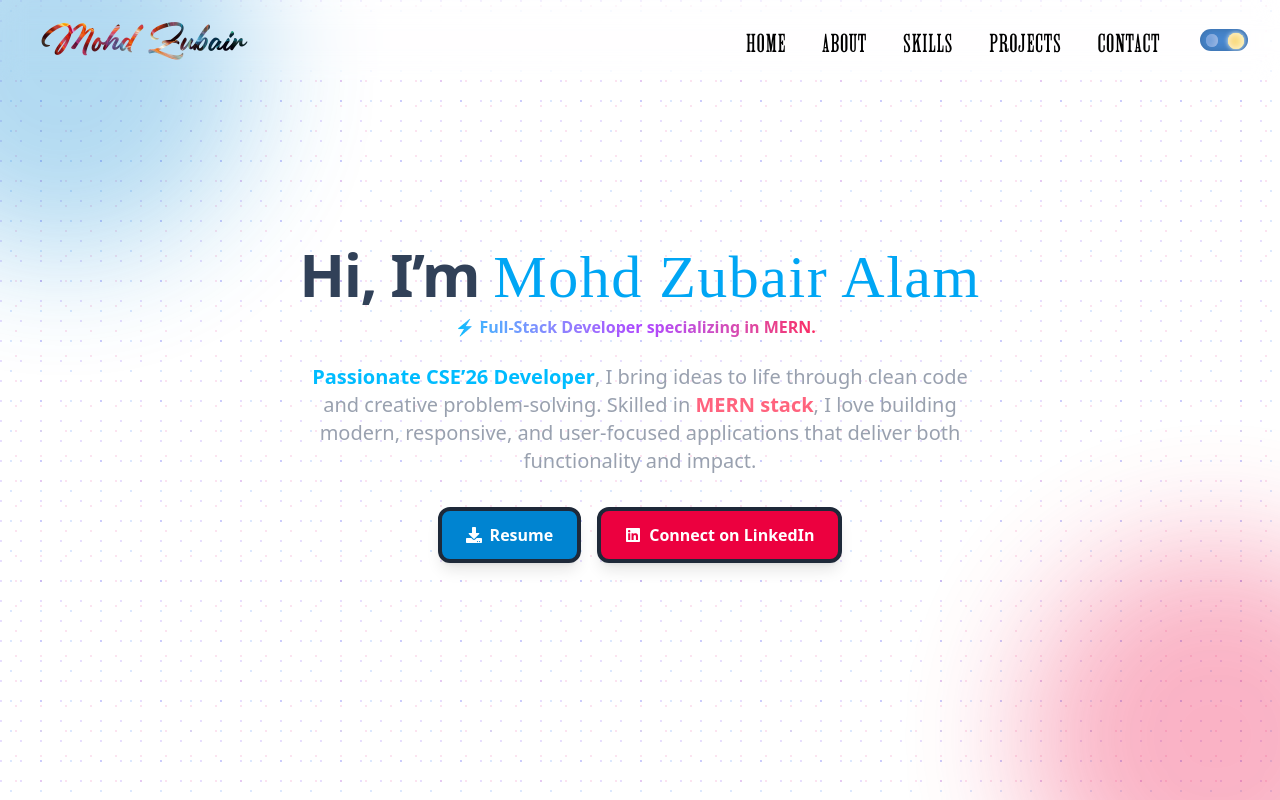
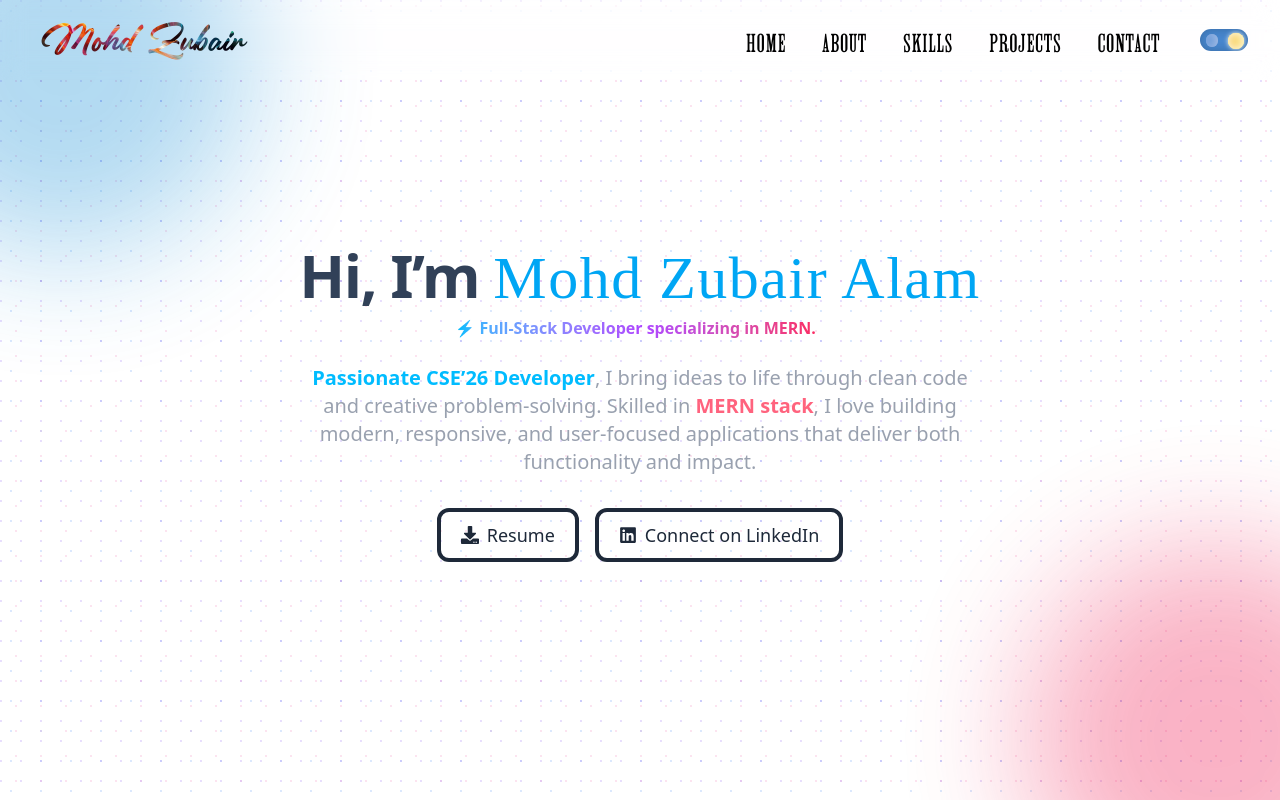
Before and after one commit to Mrzubair01/my-portfolio, a React (Vite) app: page / in a window 1280 px wide. Shown: the top 800 px of the page. Built offline with nearby package versions, Linux system fonts and the light colour scheme; a web font is replaced by a local one.

Commit message:
add buttons style and one more project

```diff
--- a/src/components/Hero.jsx
+++ b/src/components/Hero.jsx
@@ -59,21 +59,6 @@ const Hero = () => {
           deliver both functionality and impact.
         </motion.p>
 
-        {/* <motion.p
-          initial={{ opacity: 0 }}
-          animate={{ opacity: 1 }}
-          transition={{ delay: 0.6, duration: 1 }}
-          className="mt-6 max-w-2xl mx-auto text-lg md:text-xl text-slate-500 dark:text-white"
-        >
-          I specialize in building scalable, high-performance applications using
-          the{" "}
-          <span className="text-sky-400 dark:text-rose-800 font-semibold">
-            MERN stack
-          </span>
-          . My focus is on crafting seamless backends, responsive frontends, and
-          impactful digital experiences.
-        </motion.p> */}
-
         {/* Buttons */}
         <motion.div
           initial={{ opacity: 0, y: 20 }}
@@ -85,17 +70,47 @@ const Hero = () => {
             href="/resume/Mohd-Zubair-Alam_Resume.pdf"
             target="_blank"
             rel="noopener noreferrer"
-            className="flex items-center gap-2 px-6 py-3 rounded-xl bg-sky-600 dark:hover:bg-sky-700 hover:bg-sky-500 transition font-semibold shadow-lg duration-200 border-4 border-gray-800"
+            class="relative inline-block text-lg group"
           >
-            <FaDownload /> Resume
+            <span class="relative z-10 block px-5 py-3 overflow-hidden font-medium leading-tight text-gray-800 dark:text-white transition-colors duration-300 ease-out border-4 border-gray-800 rounded-xl group-hover:text-white dark:group-hover:text-gray-800">
+              <span class="absolute inset-0 w-full h-full px-5 py-3 rounded-lg bg-transparent"></span>
+              <span class="absolute left-0 w-48 h-48 -ml-2 transition-all duration-300 origin-top-right -rotate-90 -translate-x-full translate-y-12 bg-rose-700 dark:bg-sky-500 group-hover:-rotate-180 ease"></span>
+              <span class="relative flex items-center gap-2">
+                <FaDownload /> Resume
+              </span>
+            </span>
+            <span
+              class="absolute bottom-0 right-0 w-full  transition-all duration-200 ease-linear bg-rose-700 dark:bg-sky-500 rounded-xl group-hover:mb-0 group-hover:mr-0"
+              data-rounded="rounded-lg"
+            ></span>
           </a>
+
           <a
-            href="https://www.linkedin.com/in/mohd-zubair-alam/"
+            href="https://www.linkedin.com/in/zubair-alam-/"
             target="_blank"
             rel="noopener noreferrer"
-            className="flex items-center gap-2 px-6 py-3 rounded-xl bg-rose-600 dark:hover:bg-rose-700 hover:bg-rose-500 transition font-semibold shadow-lg duration-200 border-4 border-gray-800"
+            class="relative inline-flex items-center px-5 hover:pr-12 duration-300 ease-in-out overflow-hidden text-lg font-medium text-gray-800 hover:text-white dark:text-white border-4 border-gray-800 rounded-xl dark:hover:text-gray-800 group hover:bg-gray-50"
           >
-            <FaLinkedin /> Connect on LinkedIn
+            <span class="absolute left-0 block w-full  transition-all bg-sky-500 dark:bg-rose-700 opacity-100 group-hover:h-full top-1/2 group-hover:top-0 duration-400 ease"></span>
+            <span class="absolute right-0 flex items-center justify-start w-10 h-10 duration-300 transform translate-x-full group-hover:translate-x-0 ease">
+              <svg
+                class="w-5 h-5"
+                fill="none"
+                stroke="currentColor"
+                viewBox="0 0 24 24"
+                xmlns="http://www.w3.org/2000/svg"
+              >
+                <path
+                  stroke-linecap="round"
+                  stroke-linejoin="round"
+                  stroke-width="2"
+                  d="M14 5l7 7m0 0l-7 7m7-7H3"
+                ></path>
+              </svg>
+            </span>
+            <span class="relative flex items-center gap-2">
+              <FaLinkedin /> Connect on LinkedIn
+            </span>
           </a>
         </motion.div>
       </motion.div>
--- a/src/components/Projects.jsx
+++ b/src/components/Projects.jsx
@@ -17,7 +17,7 @@ const Projects = () => {
         <span className="dark:text-rose-800 text-sky-500">My Projects</span>
       </motion.h2>
 
-      <div className="grid grid-cols-1 md:grid-cols-2 lg:grid-cols-3 gap-10 max-w-7xl w-full">
+      <div className="grid grid-cols-1 md:grid-cols-2 lg:grid-cols-2 gap-10 max-w-7xl w-full">
         {projects.map((project, index) => (
           <motion.div
             key={project.id}
--- a/src/constants/index.js
+++ b/src/constants/index.js
@@ -47,6 +47,13 @@ const projects = [
     image: "/assets/projects/images/my-blogspace-ss.png",
     github: "https://github.com/Mrzubair01/MyBlogSpace",
     live: "https://myblogspace-544l.onrender.com"
+  }, {
+    id: 4,
+    title: "Keep Notes",
+    description: "A Modern React To-Do Web App! It’s ideal for anyone who wants a fast, elegant, no-login-required task tracker that just works — even after refreshing the browser!",
+    image: "/assets/projects/images/keep-notes-ss.png",
+    github: "https://github.com/Mrzubair01/my-portfolio",
+    live: "https://keep-notes-ucrz.onrender.com/"
   }
 ];
 
```
Also changed, not shown: public/assets/projects/images/keep-notes-ss.png (added).
